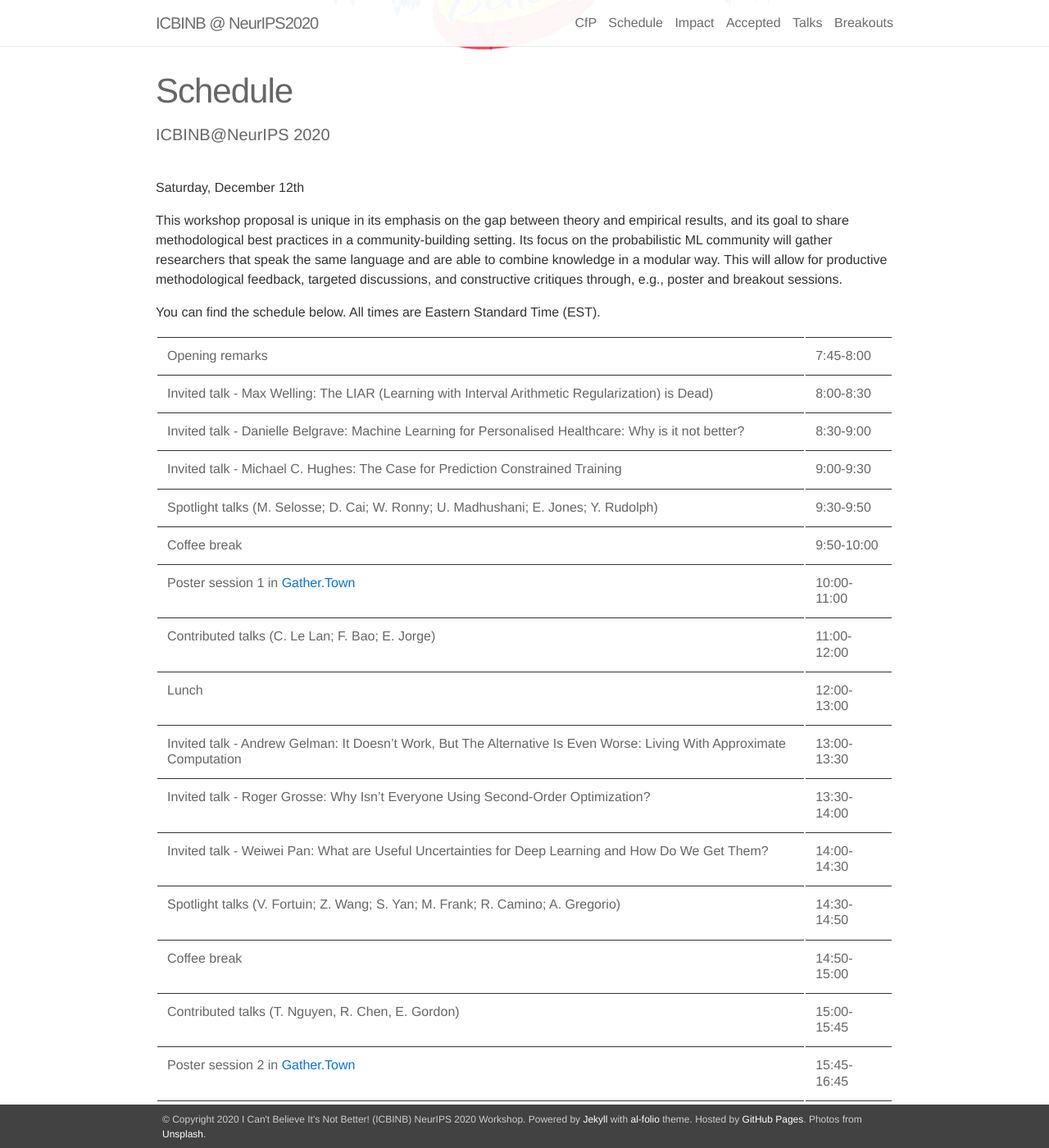
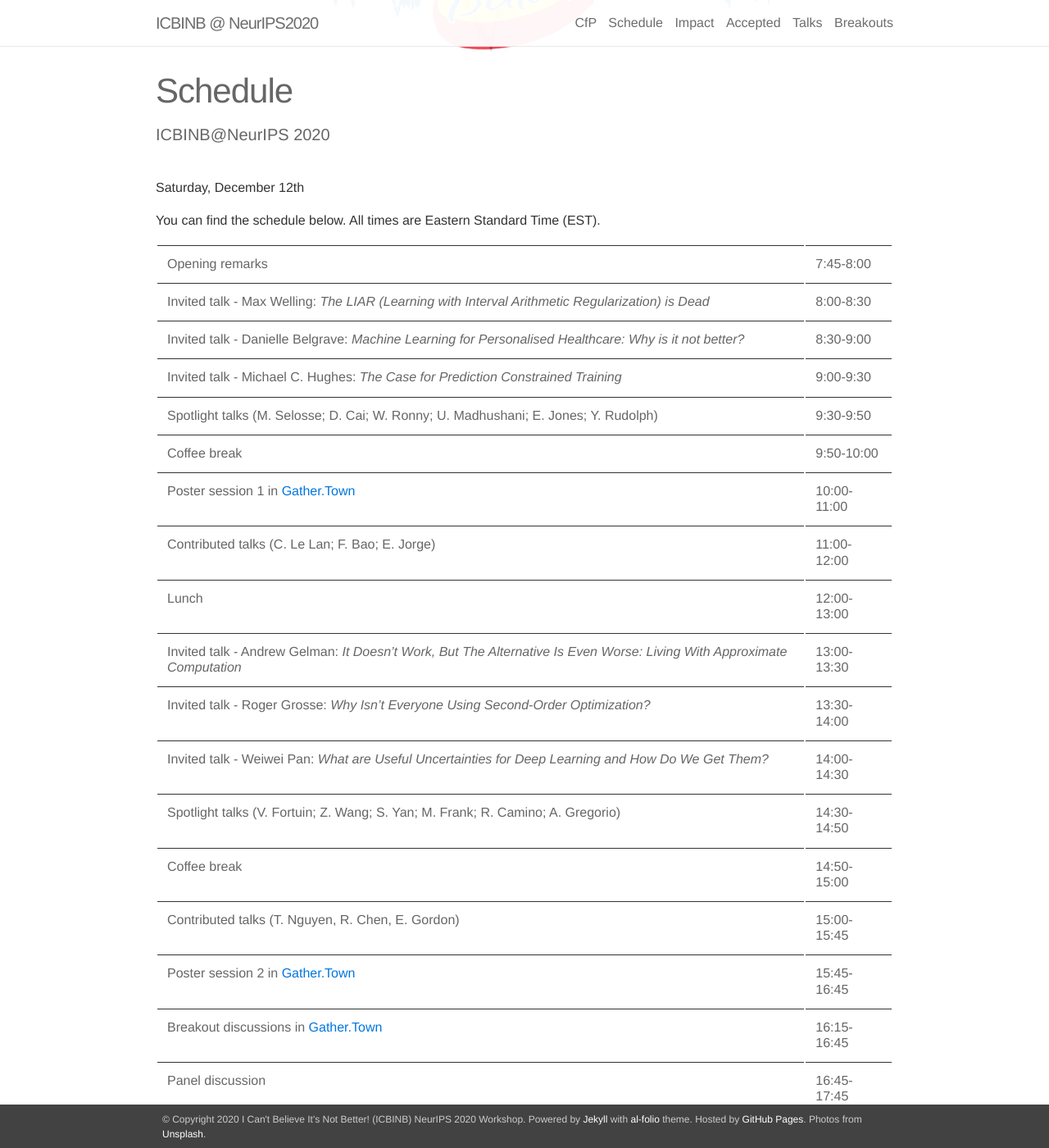
Before and after one commit to ml-retrospectives/icml2020, a Jekyll site: the page built from _pages/02_schedule.md, in a window 1280 px wide and 1400 px high, scrolled down 207 px. Shown: the whole window at 82% size. Built offline with Jekyll 4.4.1, drawn with Linux system fonts in a browser that asks for light colours; nearby versions of some CDN libraries; some of the changed text lies outside the part shown.

Commit message:
improving

```diff
--- a/_pages/02_schedule.md
+++ b/_pages/02_schedule.md
@@ -9,37 +9,25 @@ description: ICBINB@NeurIPS 2020
 Saturday, December 12th
 <!-- Times are listed in Eastern Daylight Time -->
 
-This workshop proposal is unique in its emphasis on the gap between theory and empirical results, and its goal to share methodological best practices in a community-building setting. Its focus on the probabilistic ML community will gather researchers that speak the same language and are able to combine knowledge in a modular way. This will allow for productive methodological feedback, targeted discussions, and constructive critiques through, e.g., poster and breakout sessions.
+<!--This workshop proposal is unique in its emphasis on the gap between theory and empirical results, and its goal to share methodological best practices in a community-building setting. Its focus on the probabilistic ML community will gather researchers that speak the same language and are able to combine knowledge in a modular way. This will allow for productive methodological feedback, targeted discussions, and constructive critiques through, e.g., poster and breakout sessions.-->
 
 You can find the schedule below. All times are Eastern Standard Time (EST).
 
 | Opening remarks                    | 7:45-8:00 |
-| Invited talk - Max Welling: The LIAR (Learning with Interval Arithmetic Regularization) is Dead)         | 8:00-8:30|
-| Invited talk - Danielle Belgrave: Machine Learning for Personalised Healthcare: Why is it not better?  | 8:30-9:00 |
-| Invited talk - Michael C. Hughes: The Case for Prediction Constrained Training         | 9:00-9:30 |
+| **Invited talk** - Max Welling: *The LIAR (Learning with Interval Arithmetic Regularization) is Dead*         | 8:00-8:30|
+| **Invited talk** - Danielle Belgrave: *Machine Learning for Personalised Healthcare: Why is it not better?*  | 8:30-9:00 |
+| **Invited talk** - Michael C. Hughes: *The Case for Prediction Constrained Training*         | 9:00-9:30 |
 | Spotlight talks (M. Selosse; D. Cai; W. Ronny; U. Madhushani; E. Jones; Y. Rudolph)                       | 9:30-9:50 |
 | Coffee break                          | 9:50-10:00 |
 | Poster session 1 in [Gather.Town](https://gather.town/app/5163xhrHdSWrUZsG/ICBINB)                         | 10:00-11:00 |
 | Contributed talks (C. Le Lan; F. Bao; E. Jorge) | 11:00-12:00 |
 | Lunch                          | 12:00-13:00 |
-| Invited talk - Andrew Gelman: It Doesn’t Work, But The Alternative Is Even Worse: Living With Approximate Computation | 13:00-13:30 |
-| Invited talk - Roger Grosse: Why Isn’t Everyone Using Second-Order Optimization? | 13:30-14:00 |
-| Invited talk - Weiwei Pan: What are Useful Uncertainties for Deep Learning and How Do We Get Them? | 14:00-14:30 |
+| **Invited talk** - Andrew Gelman: *It Doesn’t Work, But The Alternative Is Even Worse: Living With Approximate Computation* | 13:00-13:30 |
+| **Invited talk** - Roger Grosse: *Why Isn’t Everyone Using Second-Order Optimization?* | 13:30-14:00 |
+| **Invited talk** - Weiwei Pan: *What are Useful Uncertainties for Deep Learning and How Do We Get Them?* | 14:00-14:30 |
 | Spotlight talks (V. Fortuin; Z. Wang; S. Yan; M. Frank; R. Camino; A. Gregorio)                       | 14:30-14:50 |
 | Coffee break                          | 14:50-15:00 |
 | Contributed talks (T. Nguyen, R. Chen, E. Gordon)   | 15:00-15:45 |
 | Poster session 2 in [Gather.Town](https://gather.town/app/5163xhrHdSWrUZsG/ICBINB)                     | 15:45-16:45 |
 | Breakout discussions in [Gather.Town](https://gather.town/app/5163xhrHdSWrUZsG/ICBINB)                 | 16:15-16:45 |
 | Panel discussion                      | 16:45-17:45 |
-
-### Breakout Discussions
-
-To adapt the workshop format to its virtual setting and prioritize creative discussions, we will have breakout discussions in small groups on methodological practices in the following areas:
-
-
-| Topic         | Moderator |
-| Crazy data        | [Stephanie Hyland](https://sthy.land/pages/bio.html) |
-| Tricky priors         | [Roger Grosse](http://www.cs.toronto.edu/~rgrosse/) |
-| Muddled models      | [Isabel Valera](https://ivaleram.github.io/) |
-| Bumpy inference  | [Francisco Ruiz](https://franrruiz.github.io/)  |
-| Off metrics | [Tamara Broderick](https://people.csail.mit.edu/tbroderick/) |
```
